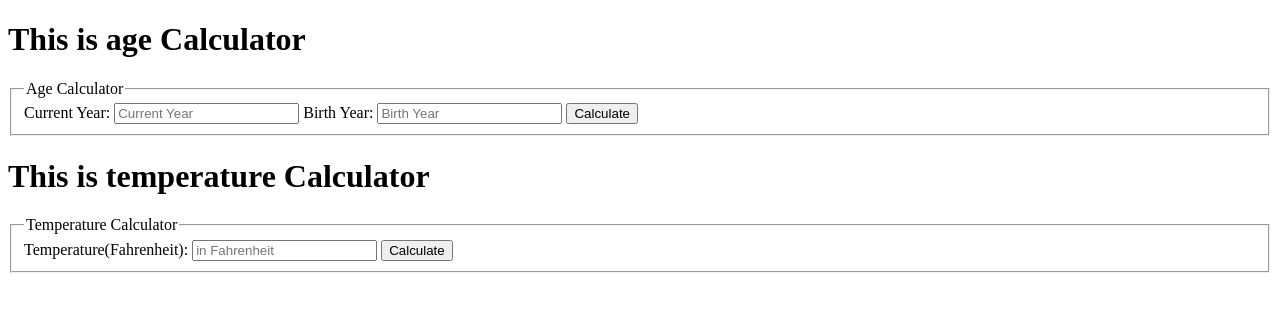
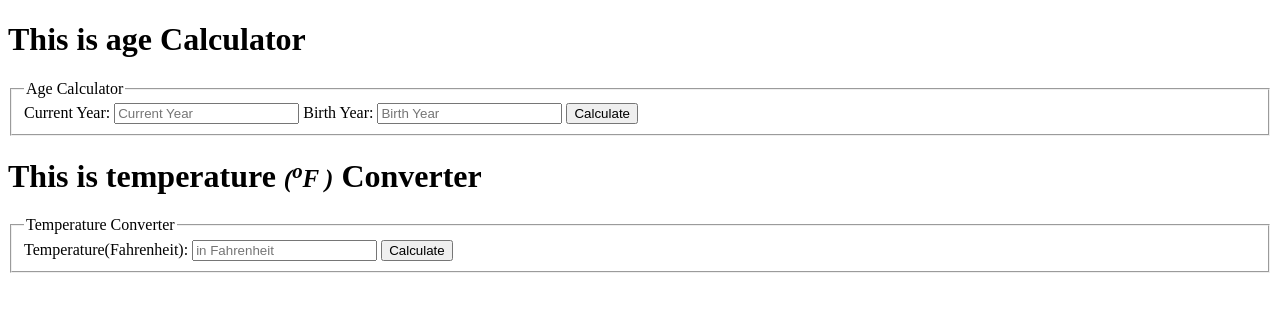
Before and after one commit to Mnangwe/age-temp-calculator, a plain HTML site: page index.html in a window 1280 px wide. Drawn offline with Linux system fonts and the light colour scheme.

Commit message:
added index file

```diff
--- a/index.html
+++ b/index.html
@@ -23,10 +23,10 @@
         </fieldset>
     </form>
 
-    <h1>This is temperature Calculator</h1>
+    <h1>This is temperature <em style="font-size: 25px;">(<sup>o</sup>F )</em> Converter</h1>
     <form action="">
         <fieldset>
-            <legend>Temperature Calculator</legend>
+            <legend>Temperature Converter</legend>
             <div>
                 <label for="Temperature">Temperature(Fahrenheit):</label>
                 <input type="text" id="Temperature" placeholder="in Fahrenheit">
```
